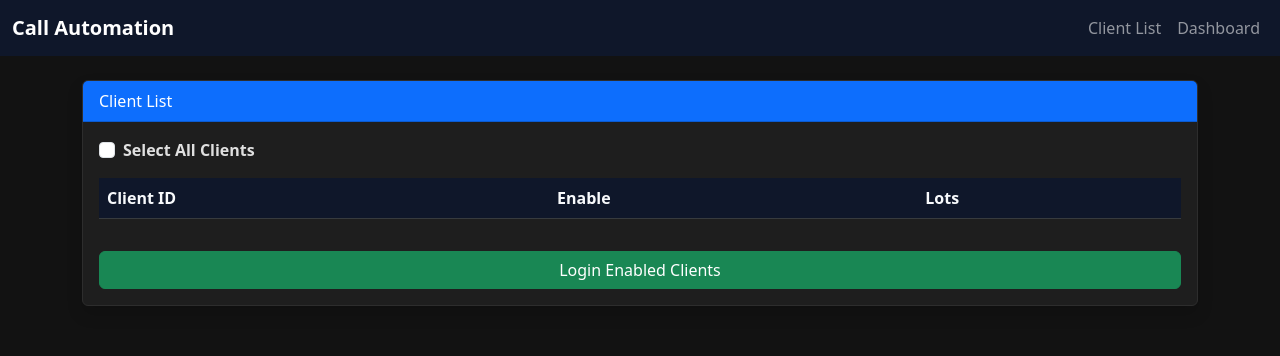
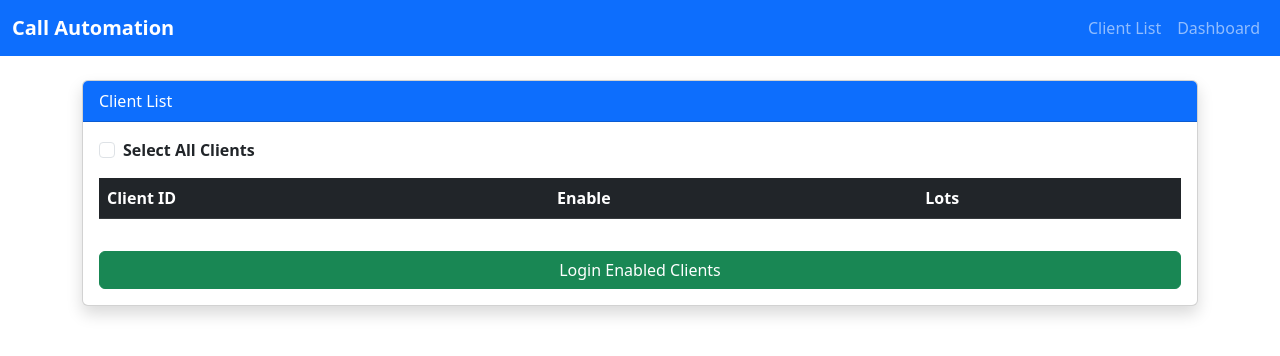
Before and after one commit to Sivaranjani0020/copy-trade, a Flask app: page / in a window 1280 px wide. Shown: the top 356 px of the page. Run offline with Flask 3, Linux system fonts and the light colour scheme; data that the repository does not hold is empty.

Commit message:
Remove dark theme styles from index.html
Removed dark theme CSS styles from index.html.

```diff
--- a/web_api/templates/index.html
+++ b/web_api/templates/index.html
@@ -67,50 +67,7 @@
     <link rel="stylesheet"
           href="https://cdn.jsdelivr.net/npm/bootstrap@5.3.0/dist/css/bootstrap.min.css">
 
-    <style>
-        /* ==============================
-   DARK THEME OVERRIDE
-   ============================== */
-body {
-    background: #121212;
-    color: #e0e0e0;
-}
 
-.navbar {
-    background: #0f172a !important;
-}
-
-.card {
-    background: #1e1e1e;
-    color: #e0e0e0;
-    border: 1px solid #2d2d2d;
-}
-
-.table thead th {
-    background: #0f172a !important;
-    color: #f8fafc;
-}
-
-.table tbody td {
-    color: #e0e0e0;
-    border-color: #2d2d2d;
-}
-
-.table-hover tbody tr:hover {
-    background: #2d2d2d;
-}
-
-.btn-light {
-    background: #2d2d2d;
-    color: #f8fafc;
-}
-
-.btn-outline-light {
-    border-color: #f8fafc;
-    color: #f8fafc;
-}
-
-    </style>
 </head>
 
 <body>
```
